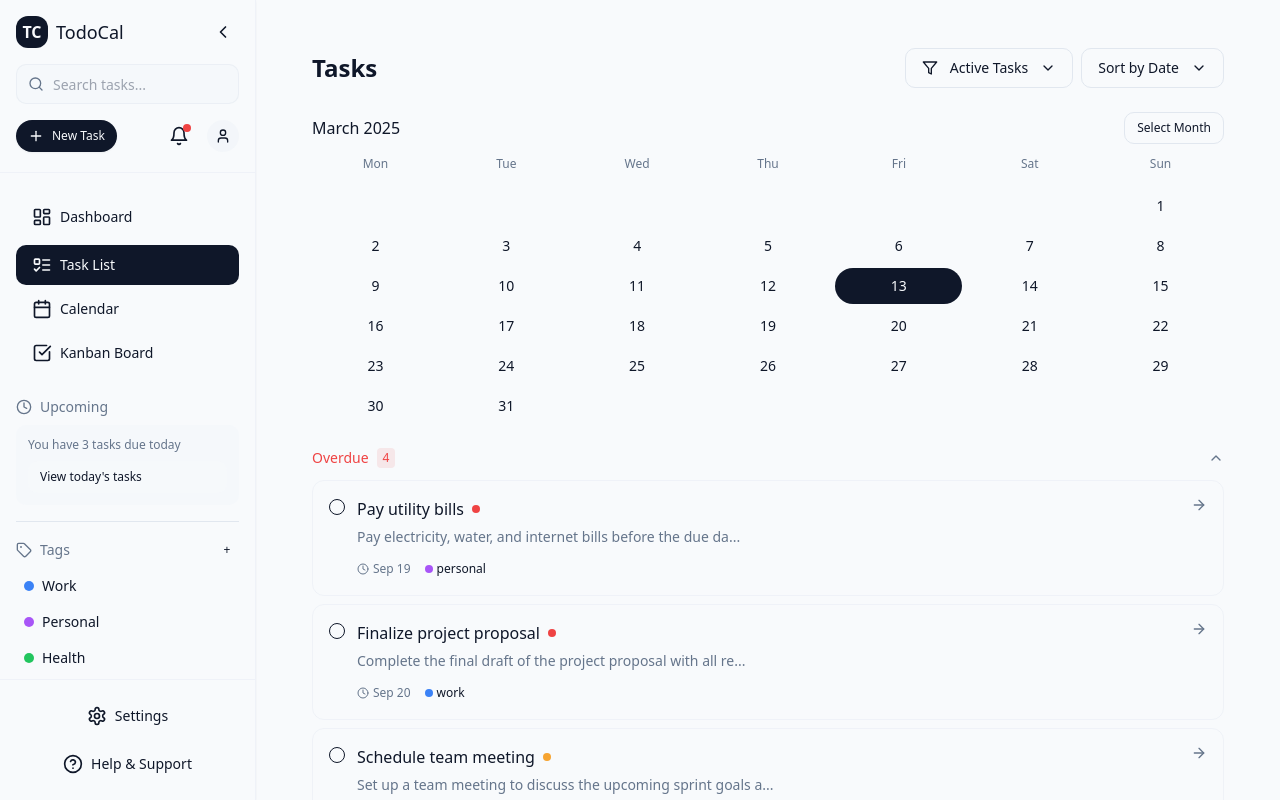
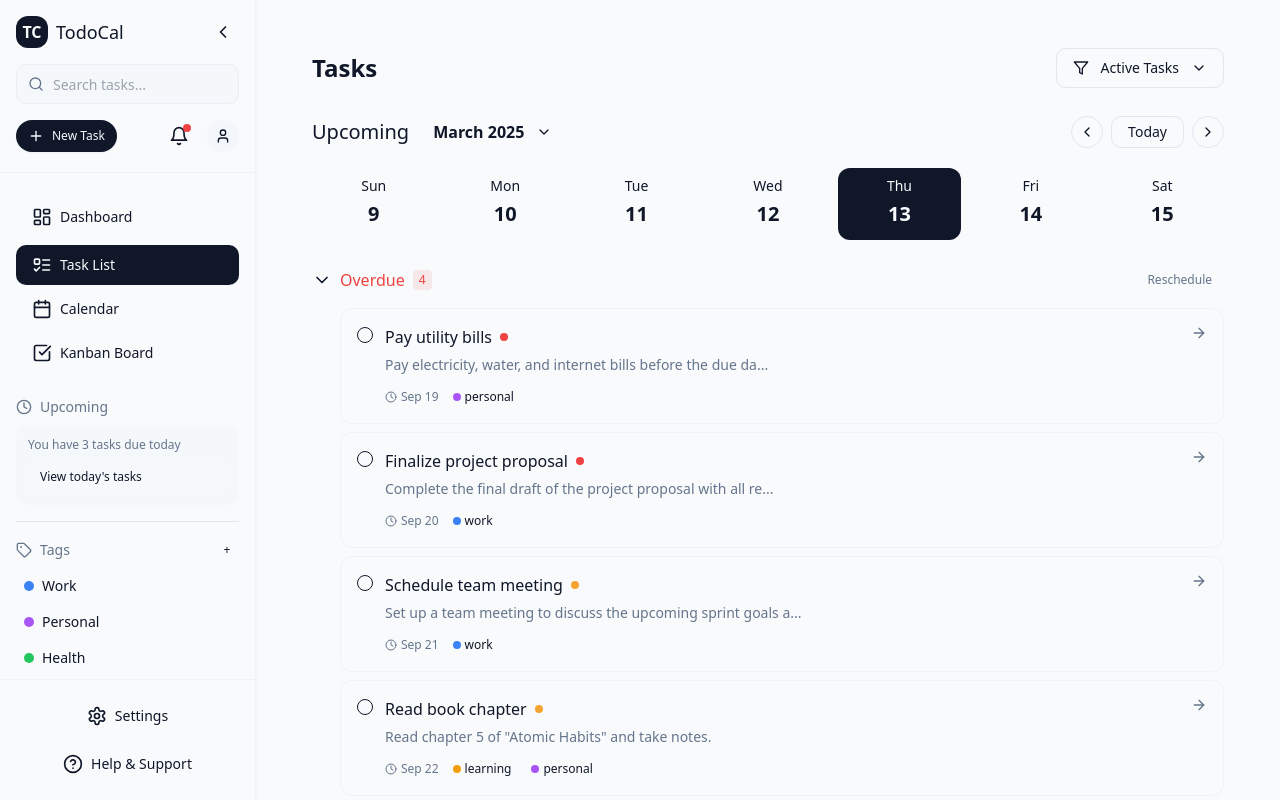
Before and after one commit to dpbhatt02/todos-cal-5e0062bc, a React (Vite) app: page /tasks in a window 1280 px wide. Shown: the top 800 px of the page. Built offline with nearby package versions, Linux system fonts and the light colour scheme.

Commit message:
Update date and month selection
The date and month selection components were updated.

```diff
--- a/src/components/tasks/TaskList.tsx
+++ b/src/components/tasks/TaskList.tsx
@@ -1,7 +1,7 @@
 
 import { useState } from 'react';
-import { Filter, ChevronDown, ChevronRight, ChevronUp } from 'lucide-react';
-import { format } from 'date-fns';
+import { Filter, ChevronDown, ChevronRight, ChevronUp, ChevronLeft } from 'lucide-react';
+import { format, addDays, startOfWeek, isSameDay, addMonths, subMonths, parse } from 'date-fns';
 import {
   Collapsible,
   CollapsibleContent,
@@ -68,20 +68,19 @@ const mockTasks: TaskProps[] = [
 ];
 
 const TaskList = () => {
-  const [searchQuery, setSearchQuery] = useState('');
   const [viewOption, setViewOption] = useState('active');
   const [sortOption, setSortOption] = useState('date');
-  const [selectedDate, setSelectedDate] = useState<Date | undefined>(new Date());
+  const [currentDate, setCurrentDate] = useState(new Date());
+  const [selectedDate, setSelectedDate] = useState(new Date());
   const [isOverdueOpen, setIsOverdueOpen] = useState(true);
 
-  // Filter tasks based on search query and view option
+  // Filter tasks based on view option
   const filteredTasks = mockTasks.filter(task => {
-    const matchesSearch = task.title.toLowerCase().includes(searchQuery.toLowerCase());
     const matchesViewOption = viewOption === 'all'
       || (viewOption === 'completed' && task.completed)
       || (viewOption === 'active' && !task.completed);
 
-    return matchesSearch && matchesViewOption;
+    return matchesViewOption;
   });
 
   // Sort tasks
@@ -111,51 +110,80 @@ const TaskList = () => {
     today: sortedTasks.filter(task => {
       const taskDate = new Date(task.dueDate);
       taskDate.setHours(0, 0, 0, 0);
-      return taskDate.getTime() === today.getTime();
-    }),
-    tomorrow: sortedTasks.filter(task => {
-      const taskDate = new Date(task.dueDate);
-      taskDate.setHours(0, 0, 0, 0);
-      return taskDate.getTime() === tomorrow.getTime();
+      return isSameDay(taskDate, selectedDate);
     }),
     upcoming: sortedTasks.filter(task => {
       const taskDate = new Date(task.dueDate);
       taskDate.setHours(0, 0, 0, 0);
-      return taskDate > tomorrow;
+      return !isSameDay(taskDate, selectedDate) && taskDate > today;
     }),
   };
 
-  // The visible days of the current month for the day selection
-  const getDaysOfCurrentMonth = () => {
-    if (!selectedDate) return [];
+  // Generate week view
+  const getWeekDays = () => {
+    const days = [];
+    const start = startOfWeek(currentDate, { weekStartsOn: 0 }); // 0 = Sunday
 
-    const year = selectedDate.getFullYear();
-    const month = selectedDate.getMonth();
-    const daysInMonth = new Date(year, month + 1, 0).getDate();
-
-    return Array.from({ length: daysInMonth }, (_, i) => {
-      const day = i + 1;
-      const date = new Date(year, month, day);
-      return {
+    for (let i = 0; i < 7; i++) {
+      const date = addDays(start, i);
+      days.push({
         date,
-        day,
-        isToday: date.getTime() === today.getTime(),
+        day: format(date, 'd'),
+        weekday: format(date, 'EEE'),
+        isToday: isSameDay(date, today),
+        isSelected: isSameDay(date, selectedDate),
         hasTask: sortedTasks.some(task => {
           const taskDate = new Date(task.dueDate);
-          return taskDate.getDate() === day &&
-                 taskDate.getMonth() === month &&
-                 taskDate.getFullYear() === year;
+          return isSameDay(taskDate, date);
         })
+      });
+    }
+
+    return days;
   };
-    });
+
+  const weekDays = getWeekDays();
+
+  // Navigate between weeks
+  const previousWeek = () => {
+    setCurrentDate(prev => addDays(prev, -7));
   };
+
+  const nextWeek = () => {
+    setCurrentDate(prev => addDays(prev, 7));
+  };
+
+  // Go to today
+  const goToToday = () => {
+    setCurrentDate(new Date());
+    setSelectedDate(new Date());
+  };
+
+  // Navigate between months for the month selector
+  const previousMonth = () => {
+    setCurrentDate(prev => subMonths(prev, 1));
+  };
+
+  const nextMonth = () => {
+    setCurrentDate(prev => addMonths(prev, 1));
+  };
+
+  // Format the selected date for display
+  const getSelectedDateDisplay = () => {
+    const day = format(selectedDate, 'd');
+    const month = format(selectedDate, 'MMM');
+    const dayName = format(selectedDate, 'EEEE');
+    return `${day} ${month} · Today · ${dayName}`;
+  };
+
+  // Check if the selected date is today
+  const isSelectedDateToday = isSameDay(selectedDate, today);
 
   return (
     <div className="max-w-5xl mx-auto">
       <div className="mb-6 flex justify-between items-center">
         <h1 className="text-2xl font-semibold">Tasks</h1>
 
-        <div className="flex gap-2">
         {/* Filter Dropdown Menu */}
         <DropdownMenu>
           <DropdownMenuTrigger asChild>
@@ -181,79 +209,84 @@ const TaskList = () => {
             </DropdownMenuItem>
           </DropdownMenuContent>
         </DropdownMenu>
-
-          {/* Sort Dropdown */}
-          <DropdownMenu>
-            <DropdownMenuTrigger asChild>
-              <ButtonCustom
-                variant="outline"
-                className="flex items-center gap-1"
-                icon={<ChevronDown className="h-4 w-4 ml-1" />}
-                iconPosition="right"
-              >
-                {sortOption === 'date' ? 'Sort by Date' : 'Sort by Priority'}
-              </ButtonCustom>
-            </DropdownMenuTrigger>
-            <DropdownMenuContent align="end">
-              <DropdownMenuItem onClick={() => setSortOption('date')}>
-                Sort by Date
-              </DropdownMenuItem>
-              <DropdownMenuItem onClick={() => setSortOption('priority')}>
-                Sort by Priority
-              </DropdownMenuItem>
-            </DropdownMenuContent>
-          </DropdownMenu>
-        </div>
       </div>
 
-      {/* Date Selection with Month */}
+      {/* Date header with month picker */}
       <div className="mb-6">
-        <div className="flex items-center justify-between mb-3">
-          <h2 className="font-medium">{format(selectedDate || new Date(), 'MMMM yyyy')}</h2>
+        <div className="flex justify-between items-center mb-4">
+          <div className="flex items-center gap-2">
+            <h2 className="text-xl font-medium">Upcoming</h2>
             <Popover>
               <PopoverTrigger asChild>
-              <ButtonCustom variant="outline" size="sm">
-                Select Month
+                <ButtonCustom variant="ghost" className="flex items-center gap-1 text-md font-semibold">
+                  {format(currentDate, 'MMMM yyyy')}
+                  <ChevronDown className="h-4 w-4 ml-1" />
                 </ButtonCustom>
               </PopoverTrigger>
-            <PopoverContent className="w-auto p-0" align="end">
+              <PopoverContent className="w-auto p-0" align="start">
                 <Calendar
                   mode="single"
                   selected={selectedDate}
-                onSelect={setSelectedDate}
+                  onSelect={(date) => {
+                    if (date) {
+                      setSelectedDate(date);
+                      setCurrentDate(date);
+                    }
+                  }}
                   initialFocus
+                  className="pointer-events-auto"
                 />
               </PopoverContent>
             </Popover>
           </div>
 
-        {/* Days of month row */}
-        <div className="grid grid-cols-7 gap-1 mb-4">
-          {getDaysOfCurrentMonth().slice(0, 7).map((_, index) => (
-            <div key={`day-name-${index}`} className="text-center text-xs text-muted-foreground">
-              {format(new Date(2023, 0, index + 2), 'EEE')}
+          <div className="flex items-center gap-2">
+            <ButtonCustom
+              variant="outline"
+              size="icon"
+              onClick={previousWeek}
+              className="h-8 w-8"
+              aria-label="Previous week"
+            >
+              <ChevronLeft className="h-4 w-4" />
+            </ButtonCustom>
+
+            <ButtonCustom
+              variant="outline"
+              onClick={goToToday}
+              className="h-8"
+            >
+              Today
+            </ButtonCustom>
+
+            <ButtonCustom
+              variant="outline"
+              size="icon"
+              onClick={nextWeek}
+              className="h-8 w-8"
+              aria-label="Next week"
+            >
+              <ChevronRight className="h-4 w-4" />
+            </ButtonCustom>
           </div>
-          ))}
         </div>
 
-        <div className="grid grid-cols-7 gap-1">
-          {/* Add any padding days at the start of the month */}
-          {selectedDate && Array.from({ length: new Date(selectedDate.getFullYear(), selectedDate.getMonth(), 1).getDay() }, (_, i) => (
-            <div key={`padding-start-${i}`} className="h-9 w-full"></div>
-          ))}
-
-          {getDaysOfCurrentMonth().map((dayInfo) => (
+        {/* Week day selector */}
+        <div className="grid grid-cols-7 gap-2 mb-6">
+          {weekDays.map((day, index) => (
             <button
-              key={`day-${dayInfo.day}`}
-              className={`h-9 w-full rounded-full flex items-center justify-center text-sm relative ${
-                dayInfo.isToday ? 'bg-primary text-primary-foreground' :
-                dayInfo.hasTask ? 'font-medium' : ''
-              }`}
-              onClick={() => setSelectedDate(dayInfo.date)}
+              key={index}
+              onClick={() => setSelectedDate(day.date)}
+              className={`flex flex-col items-center p-2 rounded-lg transition-colors
+                ${day.isSelected ? 'bg-primary text-primary-foreground' : 'hover:bg-muted'}
+              `}
             >
-              {dayInfo.day}
-              {dayInfo.hasTask && !dayInfo.isToday && (
-                <span className="absolute bottom-1 w-1 h-1 bg-primary rounded-full"></span>
+              <span className="text-sm font-normal">{day.weekday}</span>
+              <span className={`text-xl font-semibold my-1 ${day.hasTask && !day.isSelected ? 'text-primary' : ''}`}>
+                {day.day}
+              </span>
+              {day.hasTask && !day.isSelected && (
+                <span className="w-1.5 h-1.5 rounded-full bg-primary"></span>
               )}
             </button>
           ))}
@@ -266,19 +299,22 @@ const TaskList = () => {
           <Collapsible open={isOverdueOpen} onOpenChange={setIsOverdueOpen}>
             <CollapsibleTrigger className="flex items-center w-full justify-between text-left mb-3">
               <div className="flex items-center">
-                <span className="text-sm font-medium text-destructive">Overdue</span>
+                <ChevronRight className={`h-5 w-5 mr-2 transition-transform ${isOverdueOpen ? 'rotate-90' : ''}`} />
+                <span className="text-md font-medium text-destructive">Overdue</span>
                 <span className="ml-2 px-1.5 py-0.5 bg-destructive/10 text-destructive rounded text-xs">
                   {groupedTasks.overdue.length}
                 </span>
               </div>
-              {isOverdueOpen ? (
-                <ChevronUp className="h-4 w-4 text-muted-foreground" />
-              ) : (
-                <ChevronDown className="h-4 w-4 text-muted-foreground" />
-              )}
+              <ButtonCustom
+                variant="ghost"
+                size="sm"
+                className="text-muted-foreground hover:text-foreground"
+              >
+                Reschedule
+              </ButtonCustom>
             </CollapsibleTrigger>
             <CollapsibleContent>
-              <div className="space-y-2">
+              <div className="space-y-2 ml-7">
                 {groupedTasks.overdue.map(task => (
                   <TaskCard key={task.id} {...task} />
                 ))}
@@ -287,57 +323,34 @@ const TaskList = () => {
           </Collapsible>
         )}
 
-        {groupedTasks.today.length > 0 && (
+        {/* Today's Tasks with date display */}
         <div>
-            <h2 className="flex items-center mb-3">
-              <span className="text-sm font-medium">Today</span>
-              <span className="ml-2 px-1.5 py-0.5 bg-blue-100 text-blue-700 dark:bg-blue-800/30 dark:text-blue-500 rounded text-xs">
-                {groupedTasks.today.length}
-              </span>
+          <h2 className="text-lg font-semibold mb-4">
+            {getSelectedDateDisplay()}
           </h2>
+
           <div className="space-y-2">
-              {groupedTasks.today.map(task => (
+            {groupedTasks.today.length > 0 ? (
+              groupedTasks.today.map(task => (
                 <TaskCard key={task.id} {...task} />
-              ))}
+              ))
+            ) : (
+              <div className="text-center py-8">
+                <p className="text-muted-foreground">No tasks scheduled for this day.</p>
+              </div>
+            )}
           </div>
         </div>
-        )}
 
-        {groupedTasks.tomorrow.length > 0 && (
-          <div>
-            <h2 className="flex items-center mb-3">
-              <span className="text-sm font-medium">Tomorrow</span>
-              <span className="ml-2 px-1.5 py-0.5 bg-violet-100 text-violet-700 dark:bg-violet-800/30 dark:text-violet-500 rounded text-xs">
-                {groupedTasks.tomorrow.length}
-              </span>
-            </h2>
-            <div className="space-y-2">
-              {groupedTasks.tomorrow.map(task => (
-                <TaskCard key={task.id} {...task} />
-              ))}
-            </div>
-          </div>
-        )}
-
-        {groupedTasks.upcoming.length > 0 && (
-          <div>
-            <h2 className="flex items-center mb-3">
-              <span className="text-sm font-medium">Upcoming</span>
-              <span className="ml-2 px-1.5 py-0.5 bg-green-100 text-green-700 dark:bg-green-800/30 dark:text-green-500 rounded text-xs">
-                {groupedTasks.upcoming.length}
-              </span>
-            </h2>
+        {/* Upcoming Tasks (not for the selected date) */}
+        {groupedTasks.upcoming.length > 0 && !isSelectedDateToday && (
+          <div className="mt-8">
+            <h2 className="text-md font-medium mb-3">Upcoming</h2>
             <div className="space-y-2">
               {groupedTasks.upcoming.map(task => (
                 <TaskCard key={task.id} {...task} />
               ))}
             </div>
-          </div>
-        )}
-
-        {sortedTasks.length === 0 && (
-          <div className="text-center py-10">
-            <p className="text-muted-foreground">No tasks found.</p>
           </div>
         )}
       </div>
```
Lines whose indentation alone changed are shown as unchanged.
